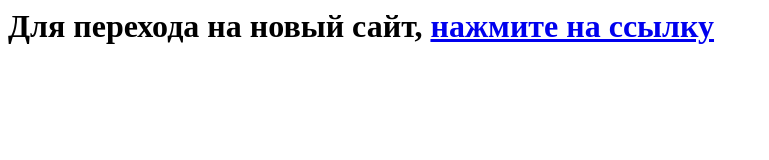
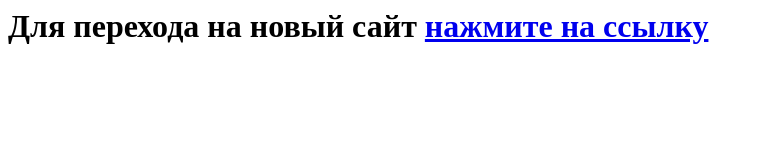
Before and after one commit to sitecenters/foggy, a plain HTML site: page index.html in a window 1280 px wide. Shown: the whole page, without its empty margins (0-769 px from the left). Drawn offline with Linux system fonts and the light colour scheme.

Commit message:
Removed comma

```diff
--- a/index.html
+++ b/index.html
@@ -1 +1 @@
-<h1>Для перехода на новый сайт, <a href="https://foggy-fox.ru">нажмите на ссылку</a></h1>
+<h1>Для перехода на новый сайт <a href="https://foggy-fox.ru">нажмите на ссылку</a></h1>
```
